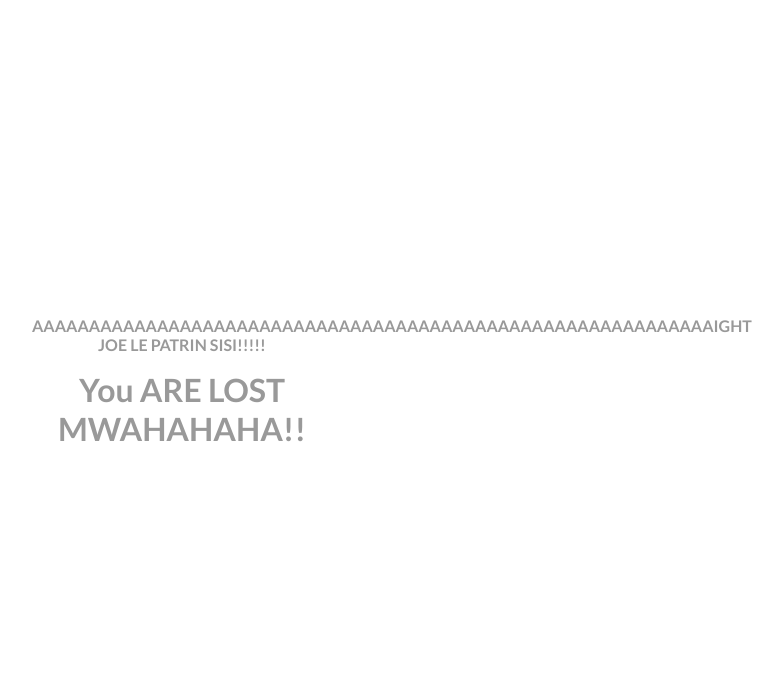
After one commit to LucienMoor/RatingOutfit, a PHP site: template ratingOutfit/app/views/error404.blade.php in a window 1280 px wide. The commit adds this page. Shown: the top 700 px of the page, without its empty margins (458-1241 px from the left). Run offline with PHP 8.4, Linux system fonts and the light colour scheme; the template is opened without the code that fills it, so the values that code supplies are empty.

Commit message:
Creation of the appli's structure

```diff
--- /dev/null
+++ b/ratingOutfit/app/views/error404.blade.php
@@ -0,0 +1,42 @@
+<!doctype html>
+<html lang="en">
+<head>
+	<meta charset="UTF-8">
+	<title>Laravel PHP Framework</title>
+	<style>
+		@import url(//fonts.googleapis.com/css?family=Lato:700);
+
+		body {
+			margin:0;
+			font-family:'Lato', sans-serif;
+			text-align:center;
+			color: #999;
+		}
+
+		.welcome {
+			width: 300px;
+			height: 200px;
+			position: absolute;
+			left: 50%;
+			top: 50%;
+			margin-left: -150px;
+			margin-top: -100px;
+		}
+
+		a, a:visited {
+			text-decoration:none;
+		}
+
+		h1 {
+			font-size: 32px;
+			margin: 16px 0 0 0;
+		}
+	</style>
+</head>
+<body>
+	<div class="welcome">
+    <p>AAAAAAAAAAAAAAAAAAAAAAAAAAAAAAAAAAAAAAAAAAAAAAAAAAAAAAAAAAAAIGHT JOE LE PATRIN SISI!!!!!</p>
+		<h1>You ARE LOST MWAHAHAHA!!</h1>
+	</div>
+</body>
+</html>
--- a/ratingOutfit/app/views/view.php
+++ /dev/null
@@ -1,3 +0,0 @@
-<?php
- bonjour lea
-?>
```
Also changed, not shown: ratingOutfit/app/routes.php (+19 -1 lines), ratingOutfit/app/views/homepage.blade.php (added, +42 -0 lines), ratingOutfit/app/views/articleDetail.blade.php (added), ratingOutfit/app/views/articleGallery.blade.php (added), ratingOutfit/app/views/subview/articleComment.blade.php (added), ratingOutfit/app/views/subview/createAccount.blade.php (added), ratingOutfit/app/views/subview/footer.blade.php (added), ratingOutfit/app/views/subview/header.blade.php (added), ratingOutfit/app/views/subview/userComment.blade.php (added), ratingOutfit/app/views/userProfil.blade.php (added).
